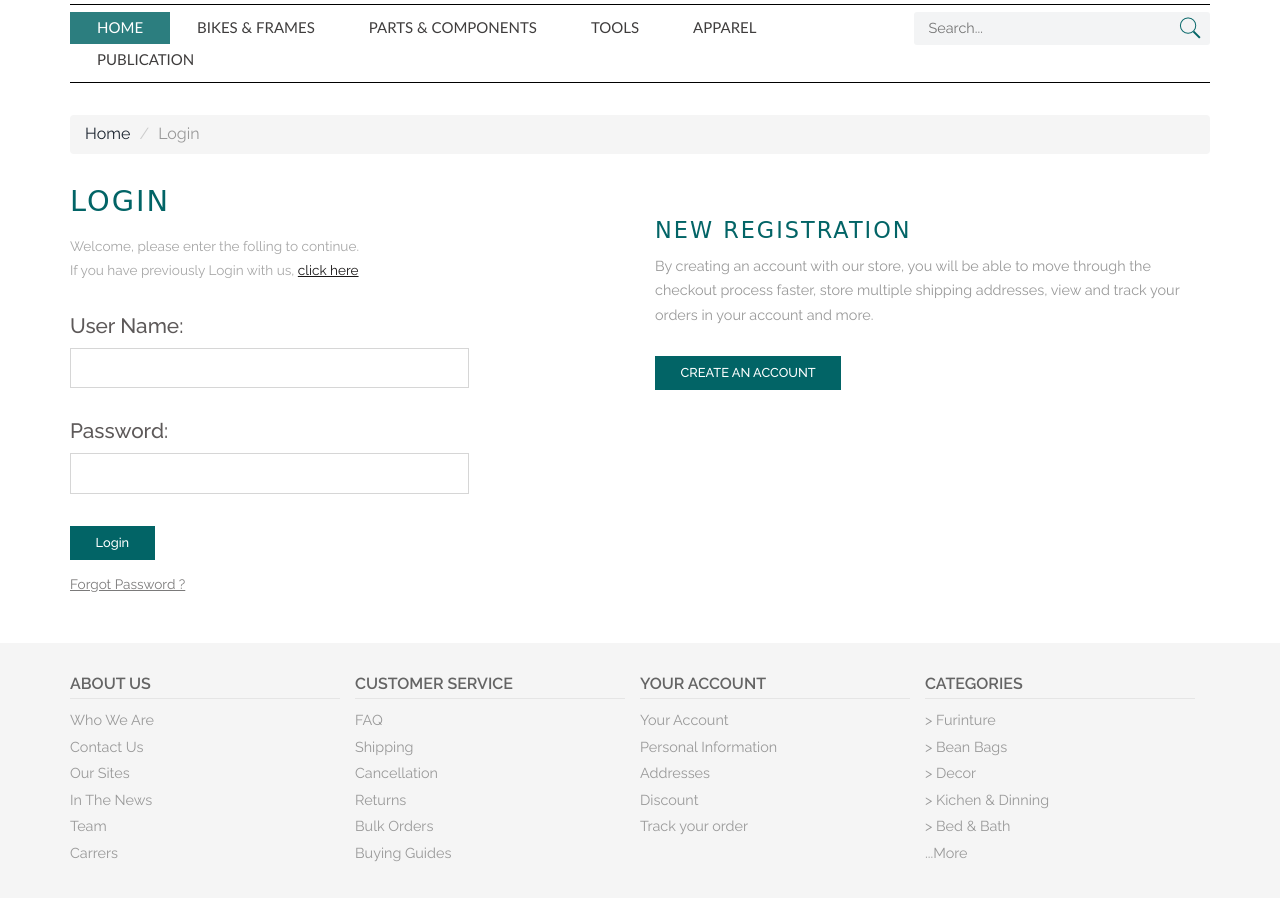
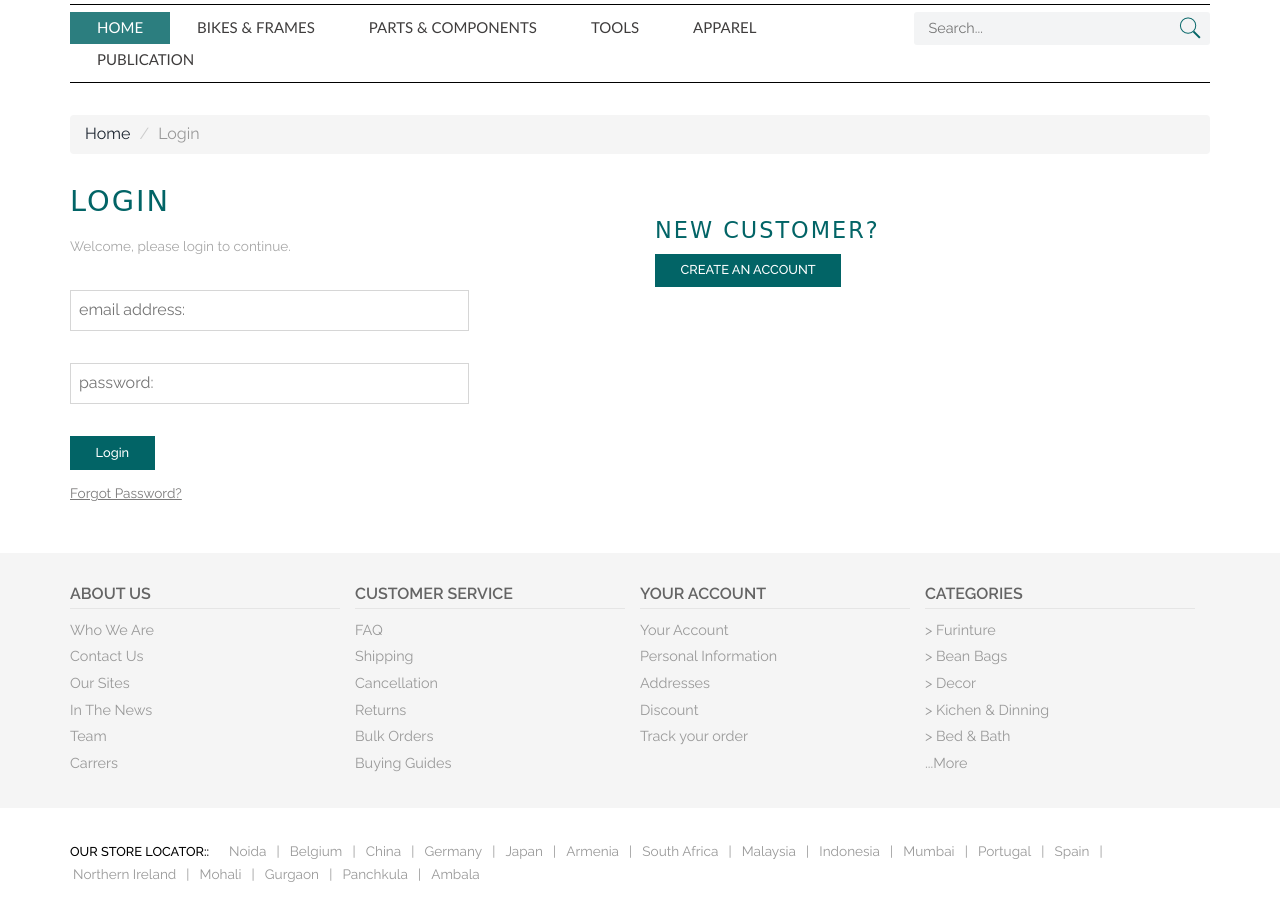
Before and after one commit to qogden/Gustys-Bike-Shop, a Flask app: page /login.html in a window 1280 px wide. Shown: the part 156-1054 px from the top of the page. Run offline with Flask 2, Linux system fonts and the light colour scheme; some libraries are stand-ins or nearby versions; some web fonts are replaced.

Commit message:
edited forms fields and removed login section from registration

```diff
--- a/templates/login.html
+++ b/templates/login.html
@@ -9,20 +9,16 @@
 		 </ol>
 		 <h2>Login</h2>
 		 <div class="col-md-6 log">
-				 <p>Welcome, please enter the folling to continue.</p>
-				 <p>If you have previously Login with us, <span>click here</span></p>
+				 <p>Welcome, please login to continue.</p>
 				 <form>
-					 <h5>User Name:</h5>
-					 <input type="text" value="">
-					 <h5>Password:</h5>
-					 <input type="password" value="">
+					 <input placeholder="email address:" type="text" value="">
+					 <input placeholder="password:" type="password" value="">
 					 <input type="submit" value="Login">
-					  <a href="#">Forgot Password ?</a>
+					  <a href="#">Forgot Password?</a>
 				 </form>
 		 </div>
 		  <div class="col-md-6 login-right">
-			  	<h3>NEW REGISTRATION</h3>
-				<p>By creating an account with our store, you will be able to move through the checkout process faster, store multiple shipping addresses, view and track your orders in your account and more.</p>
+			  	<h3>New Customer?</h3>
 				<a class="acount-btn" href="account.html">Create an Account</a>
 		 </div>
 		 <div class="clearfix"></div>
```
Also changed, not shown: templates/account.html (+7 -19 lines).
